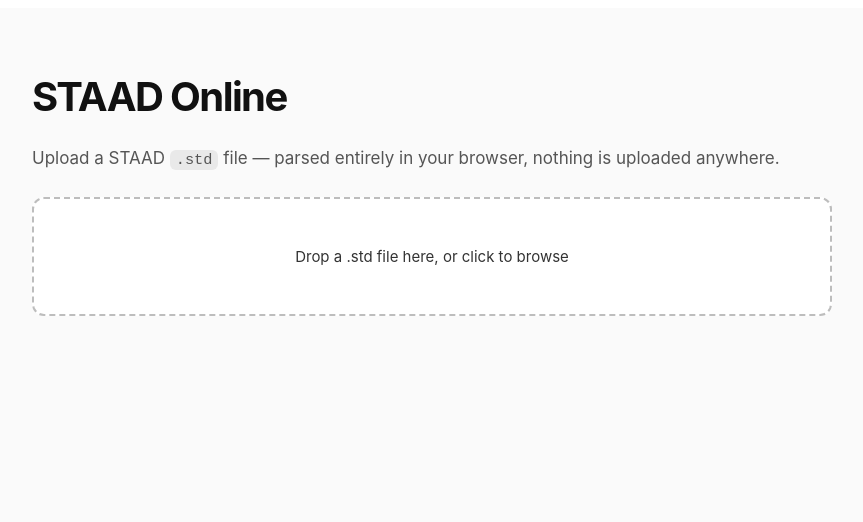
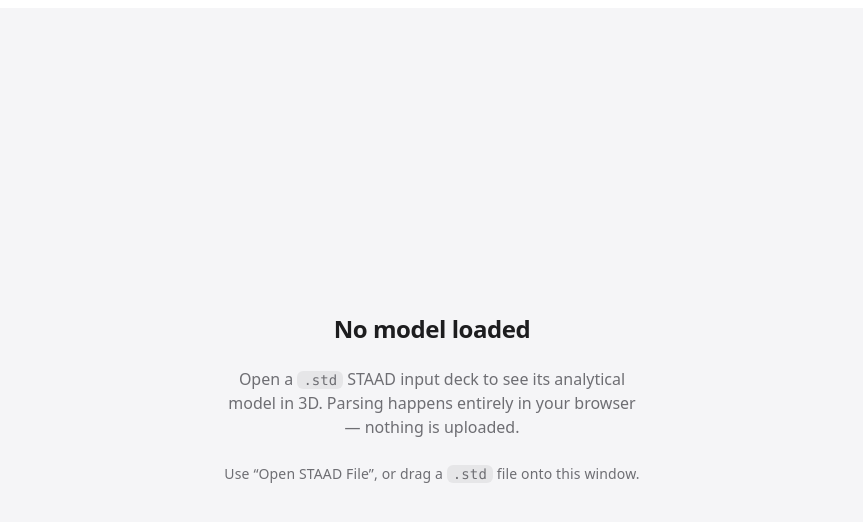
Before and after one commit to egyangelo/staadonline, a Next.js app in the folder web/: page / in a window 1280 px wide. Shown: the top 522 px of the page, without its empty margins (208-1071 px from the left). Built offline with nearby package versions, Linux system fonts and the light colour scheme; what @staad-online/parser would draw is missing.

Commit message:
feat(02-07): viewer page controller + viewer.module.css tokens (FILE-01..04, D-11/12)

```diff
--- a/web/app/globals.css
+++ b/web/app/globals.css
@@ -1,12 +1,18 @@
+/*
+ * Global base (02-07 Task 2): system-ui font stack (UI-SPEC), color-scheme
+ * base that paints the full-viewport canvas background, and the reset +
+ * smoothing kept from the original scaffold. The viewer surface itself is
+ * styled by viewer.module.css on the page root.
+ */
 :root {
-  --background: #ffffff;
-  --foreground: #171717;
+  --background: #f5f5f7;
+  --foreground: #1d1d1f;
 }
 
 @media (prefers-color-scheme: dark) {
   :root {
-    --background: #0a0a0a;
-    --foreground: #ededed;
+    --background: #0a0a0c;
+    --foreground: #f5f5f7;
   }
 }
 
@@ -17,16 +23,23 @@ html {
 html,
 body {
   max-width: 100vw;
-  overflow-x: hidden;
+  overflow: hidden;
 }
 
 body {
   min-height: 100%;
   color: var(--foreground);
   background: var(--background);
-  font-family: Arial, Helvetica, sans-serif;
+  font-family:
+    system-ui,
+    -apple-system,
+    BlinkMacSystemFont,
+    "Segoe UI",
+    Roboto,
+    sans-serif;
   -webkit-font-smoothing: antialiased;
   -moz-osx-font-smoothing: grayscale;
+  color-scheme: light dark;
 }
 
 * {
@@ -39,9 +52,3 @@ a {
   color: inherit;
   text-decoration: none;
 }
-
-@media (prefers-color-scheme: dark) {
-  html {
-    color-scheme: dark;
-  }
-}
--- a/web/app/page.tsx
+++ b/web/app/page.tsx
@@ -1,166 +1,148 @@
 "use client";
 
-import { useCallback, useState } from "react";
-import {
-  parseStaad,
-  registerParsingCommands,
-  type ParseResult,
-} from "@staad-online/parser";
-import styles from "./page.module.css";
+/**
+ * STAAD Online viewer page (02-07, D-11/D-12; FILE-01..FILE-04).
+ *
+ * Full-canvas 3D viewer with a minimal floating chrome cluster:
+ *   - <ViewerCanvas /> (02-05) fixed full-viewport behind the chrome;
+ *   - bottom-left cluster: OpenControl + ExaggerationSlider (02-06);
+ *   - StatsSummary (02-06) above the cluster;
+ *   - ErrorToast bottom-center when a typed error is set;
+ *   - LoadingOverlay (02-06) while status === 'loading'.
+ *
+ * State machine: EMPTY → LOADING → LOADED (ERROR reachable from LOADING;
+ * error restores EMPTY without touching model/warnings — FILE-03).
+ *
+ * Security (T-02-01..T-02-06): every file-derived string renders as a React
+ * text node (never dangerouslySetInnerHTML); open/drop funnel through
+ * FileService.readStdFile (FILE-04 guards INSIDE the service, page never
+ * re-checks size/extension); picker cancel no-ops by construction; a repeat
+ * open during LOADING aborts the in-flight open before committing.
+ */
+import { useCallback, useEffect, useRef, useState } from "react";
+import { parseStaad, registerParsingCommands } from "@staad-online/parser";
+import { FileServiceError, readStdFile } from "@/lib/fileService";
+import { useModelStore } from "@/store/modelStore";
+import { ViewerCanvas } from "@/components/ViewerCanvas";
+import { OpenControl } from "@/components/OpenControl";
+import { ExaggerationSlider } from "@/components/ExaggerationSlider";
+import { StatsSummary } from "@/components/StatsSummary";
+import { ErrorToast, type ErrorCode } from "@/components/ErrorToast";
+import { LoadingOverlay } from "@/components/LoadingOverlay";
+import styles from "./viewer.module.css";
 
 registerParsingCommands();
 
-interface Stats {
-  nodes: number;
-  members: number;
-  sections: number;
-  supports: number;
-  loadCases: number;
-  groups: number;
-  units: string;
-  bounds: string;
-}
+const ERROR_CODE_MAP: Record<FileServiceError["code"], ErrorCode> = {
+  WRONG_TYPE: "WRONG_TYPE",
+  TOO_LARGE: "TOO_LARGE",
+  UNREADABLE: "UNREADABLE",
+};
 
 export default function Home() {
-  const [fileName, setFileName] = useState<string | null>(null);
-  const [stats, setStats] = useState<Stats | null>(null);
-  const [warnings, setWarnings] = useState<ParseResult["warnings"] | null>(null);
-  const [error, setError] = useState<string | null>(null);
+  const status = useModelStore((s) => s.status);
+  const [error, setError] = useState<ErrorCode | null>(null);
+  const [errorDetail, setErrorDetail] = useState<string | undefined>(undefined);
   const [dragOver, setDragOver] = useState(false);
+  const openToken = useRef(0);
 
-  const parseFile = useCallback(async (file: File) => {
+  const openFile = useCallback(async (file: File) => {
+    // Every open aborts the previous in-flight one (FILE-03/T-02-06): a stale
+    // token means the old read must never commit setModel.
+    const token = ++openToken.current;
     setError(null);
-    setStats(null);
-    setWarnings(null);
-    if (!file.name.toLowerCase().endsWith(".std")) {
-      setError("Please choose a .std file (a STAAD input deck).");
-      return;
-    }
+    setErrorDetail(undefined);
+    useModelStore.getState().beginLoading();
+
     try {
-      const text = await file.text();
+      const { name, text } = await readStdFile(file);
+      if (token !== openToken.current) return;
       const result = parseStaad(text);
-      const { model } = result;
-      const b = model.bounds;
-      setFileName(file.name);
-      setStats({
-        nodes: model.nodes.length,
-        members: model.members.length,
-        sections: model.sections.size,
-        supports: model.supports.length,
-        loadCases: model.loadCases.length,
-        groups: model.groups.size,
-        units: `${model.units.length} / ${model.units.force}`,
-        bounds: `X ${b.min[0].toFixed(2)}..${b.max[0].toFixed(2)}  Y ${b.min[1].toFixed(2)}..${b.max[1].toFixed(2)}  Z ${b.min[2].toFixed(2)}..${b.max[2].toFixed(2)}`,
-      });
-      setWarnings(result.warnings);
+      if (token !== openToken.current) return;
+      useModelStore.getState().setModel(result, name);
     } catch (e) {
-      setError(e instanceof Error ? e.message : String(e));
+      if (token !== openToken.current) return;
+      if (e instanceof FileServiceError) {
+        setError(ERROR_CODE_MAP[e.code]);
+      } else {
+        setError("PARSE");
+        setErrorDetail(e instanceof Error ? e.message : String(e));
+      }
+      // EMPTY restored without touching model/warnings (FILE-03).
+      useModelStore.getState().setError();
     }
   }, []);
 
-  const onDrop = useCallback(
-    (e: React.DragEvent) => {
+  useEffect(() => {
+    const onDragOver = (e: DragEvent) => {
+      e.preventDefault();
+      setDragOver(true);
+    };
+    const onDragLeave = (e: DragEvent) => {
+      if (e.relatedTarget === null) setDragOver(false);
+    };
+    const onDrop = (e: DragEvent) => {
       e.preventDefault();
       setDragOver(false);
-      const file = e.dataTransfer.files?.[0];
-      if (file) void parseFile(file);
-    },
-    [parseFile],
-  );
+      const file = e.dataTransfer?.files?.[0];
+      if (file) void openFile(file);
+    };
+    window.addEventListener("dragover", onDragOver);
+    window.addEventListener("dragleave", onDragLeave);
+    window.addEventListener("drop", onDrop);
+    return () => {
+      window.removeEventListener("dragover", onDragOver);
+      window.removeEventListener("dragleave", onDragLeave);
+      window.removeEventListener("drop", onDrop);
+    };
+  }, [openFile]);
+
+  const ready = status === "ready";
+  const loading = status === "loading";
+  const empty = status === "empty" && !error;
 
   return (
-    <div className={styles.page}>
-      <main className={styles.main}>
-        <h1 className={styles.title}>STAAD Online</h1>
-        <p className={styles.subtitle}>
-          Upload a STAAD <code>.std</code> file — parsed entirely in your
-          browser, nothing is uploaded anywhere.
-        </p>
+    <div
+      className={`${styles.page} ${dragOver ? styles.dragOver : ""}`}
+      aria-busy={loading}
+    >
+      <ViewerCanvas />
 
-        <div
-          className={`${styles.dropzone} ${dragOver ? styles.dragover : ""}`}
-          onDragOver={(e) => {
-            e.preventDefault();
-            setDragOver(true);
-          }}
-          onDragLeave={() => setDragOver(false)}
-          onDrop={onDrop}
-        >
-          <label className={styles.fileLabel}>
-            <span>{fileName ?? "Drop a .std file here, or click to browse"}</span>
-            <input
-              type="file"
-              accept=".std"
-              onChange={(e) => {
-                const file = e.target.files?.[0];
-                if (file) void parseFile(file);
-              }}
-            />
-          </label>
+      {empty && (
+        <section className={styles.emptyState}>
+          <h1 className={styles.emptyTitle}>No model loaded</h1>
+          <p className={styles.emptyBody}>
+            Open a <code>.std</code> STAAD input deck to see its analytical
+            model in 3D. Parsing happens entirely in your browser — nothing is
+            uploaded.
+          </p>
+          <p className={styles.emptyNext}>
+            Use “Open STAAD File”, or drag a <code>.std</code> file onto this
+            window.
+          </p>
+        </section>
+      )}
+
+      {ready && (
+        <div className={styles.statsWrap}>
+          <StatsSummary />
         </div>
+      )}
 
-        {error && <p className={styles.error}>{error}</p>}
+      <div className={styles.cluster}>
+        <OpenControl onOpen={openFile} />
+        <ExaggerationSlider />
+      </div>
 
-        {stats && (
-          <section className={styles.results}>
-            <h2>Model summary</h2>
-            <div className={styles.grid}>
-              <div className={styles.card}>
-                <span className={styles.cardValue}>{stats.nodes}</span>
-                <span className={styles.cardLabel}>Joints</span>
-              </div>
-              <div className={styles.card}>
-                <span className={styles.cardValue}>{stats.members}</span>
-                <span className={styles.cardLabel}>Members</span>
-              </div>
-              <div className={styles.card}>
-                <span className={styles.cardValue}>{stats.sections}</span>
-                <span className={styles.cardLabel}>Sections</span>
-              </div>
-              <div className={styles.card}>
-                <span className={styles.cardValue}>{stats.supports}</span>
-                <span className={styles.cardLabel}>Supports</span>
-              </div>
-              <div className={styles.card}>
-                <span className={styles.cardValue}>{stats.loadCases}</span>
-                <span className={styles.cardLabel}>Load cases</span>
-              </div>
-              <div className={styles.card}>
-                <span className={styles.cardValue}>{stats.groups}</span>
-                <span className={styles.cardLabel}>Groups</span>
-              </div>
-            </div>
-            <dl className={styles.details}>
-              <div>
-                <dt>Units</dt>
-                <dd>{stats.units}</dd>
-              </div>
-              <div>
-                <dt>Bounds</dt>
-                <dd>{stats.bounds}</dd>
-              </div>
-            </dl>
-          </section>
-        )}
+      {error && (
+        <ErrorToast
+          code={error}
+          detail={errorDetail}
+          onDismiss={() => setError(null)}
+        />
+      )}
 
-        {warnings && warnings.length > 0 && (
-          <section className={styles.warnings}>
-            <h2>Warnings ({warnings.length})</h2>
-            <ul>
-              {warnings.slice(0, 20).map((w, i) => (
-                <li key={i}>
-                  <code>{w.code}</code> line {w.line} — {w.message}
-                </li>
-              ))}
-              {warnings.length > 20 && <li>… and {warnings.length - 20} more</li>}
-            </ul>
-          </section>
-        )}
-
-        {stats && warnings && warnings.length === 0 && (
-          <p className={styles.clean}>Clean parse — no warnings.</p>
-        )}
-      </main>
+      {loading && <LoadingOverlay />}
     </div>
   );
 }
--- /dev/null
+++ b/web/app/viewer.module.css
@@ -0,0 +1,307 @@
+/*
+ * Viewer layout + full UI-SPEC token set (02-07 Task 2, D-11/D-12).
+ *
+ * Manual tokens — no Tailwind/shadcn/components.json. Implements the
+ * UI-SPEC spacing scale (4/8/16/24/32/48/64), radii (6/12/20/999), the
+ * 4-size/2-weight type scale with size-specific tracking, the 60/30/10 color
+ * split (light + dark first-class), glass chrome with vibrancy weight bumps,
+ * ephemeral depth, the dragover indicator, and the §Reduced-Motion /
+ * §Reduced-Transparency / §Contrast accessibility blocks verbatim.
+ *
+ * Patterns carried over from the retired page.module.css: .grid/
+ * .cardValue/.cardLabel (24px 600 / 12px uppercase), the mono .details block,
+ * and the error/warnings/clean color families.
+ */
+
+.page {
+  position: relative;
+  height: 100vh;
+  color-scheme: light dark;
+  overflow: hidden;
+  background: #f5f5f7; /* Dominant 60% — paints the full-viewport scene canvas */
+  color: #1d1d1f;
+  font-family:
+    system-ui,
+    -apple-system,
+    BlinkMacSystemFont,
+    "Segoe UI",
+    Roboto,
+    sans-serif;
+  -webkit-font-smoothing: antialiased;
+  -moz-osx-font-smoothing: grayscale;
+  transition: background 400ms ease, color 400ms ease;
+}
+
+.page.dragOver::after {
+  content: "";
+  position: fixed;
+  inset: 0;
+  pointer-events: none;
+  background: rgba(0, 122, 255, 0.12); /* drag-over fill (light) */
+  border: 2px dashed #007aff;
+  border-radius: 0;
+  z-index: 50;
+  animation: appearance 200ms ease;
+}
+
+@keyframes appearance {
+  from {
+    opacity: 0;
+  }
+  to {
+    opacity: 1;
+  }
+}
+
+/* --- Empty state (EMPTY) ---------------------------------------------- */
+
+.emptyState {
+  position: fixed;
+  inset: 0;
+  display: flex;
+  flex-direction: column;
+  align-items: center;
+  justify-content: center;
+  gap: 24px;
+  padding: 0 48px;
+  text-align: center;
+  pointer-events: none;
+  z-index: 10;
+}
+
+.emptyTitle {
+  font-size: 24px;
+  font-weight: 600;
+  line-height: 1.15;
+  letter-spacing: -0.018em;
+  margin: 0;
+}
+
+.emptyBody {
+  max-width: 420px;
+  font-size: 16px;
+  line-height: 1.5;
+  color: #6e6e73;
+  margin: 0;
+}
+
+.emptyBody code,
+.emptyNext code {
+  font-family: ui-monospace, "Cascadia Mono", Consolas, monospace;
+  font-size: 14px;
+  font-weight: 400;
+  background: rgba(0, 0, 0, 0.06);
+  border-radius: 6px;
+  padding: 1px 6px;
+}
+
+.emptyNext {
+  font-size: 14px;
+  line-height: 1.5;
+  letter-spacing: 0.01em;
+  color: #6e6e73;
+  margin: 0;
+}
+
+/* --- Floating chrome ------------------------------------------- */
+
+.cluster {
+  position: fixed;
+  left: 16px;
+  bottom: 16px;
+  display: flex;
+  flex-direction: column;
+  gap: 12px;
+  z-index: 20;
+  will-change: transform, opacity, backdrop-filter;
+}
+
+.statsWrap {
+  position: fixed;
+  left: 16px;
+  bottom: 132px;
+  z-index: 19;
+  will-change: transform, opacity, backdrop-filter;
+}
+
+/* Retained stats-grid card pattern (cardValue 24px 600 / cardLabel 12px
+   uppercase) + mono .details block, carried over from page.module.css for
+   reuse by any inline summary surface this phase or the next. */
+.card {
+  display: flex;
+  flex-direction: column;
+  align-items: center;
+  gap: 4px;
+  background: #ffffff;
+  border: 1px solid #e5e5ea;
+  border-radius: 10px;
+  padding: 16px 8px;
+}
+
+.grid {
+  display: grid;
+  grid-template-columns: repeat(auto-fit, minmax(110px, 1fr));
+  gap: 12px;
+}
+
+.cardValue {
+  font-size: 24px;
+  font-weight: 600;
+  line-height: 1.15;
+  letter-spacing: -0.018em;
+}
+
+.cardLabel {
+  font-size: 12px;
+  font-weight: 400;
+  line-height: 1.4;
+  letter-spacing: 0.06em;
+  text-transform: uppercase;
+  color: #6e6e73;
+}
+
+.details {
+  display: grid;
+  grid-template-columns: 1fr 1fr;
+  gap: 12px;
+  margin: 20px 0 0;
+}
+
+.details dt {
+  font-size: 12px;
+  text-transform: uppercase;
+  letter-spacing: 0.06em;
+  color: #6e6e73;
+  margin: 0 0 4px;
+}
+
+.details dd {
+  margin: 0;
+  font-family: ui-monospace, "Cascadia Mono", Consolas, monospace;
+  font-size: 14px;
+}
+
+.error {
+  color: #b91c1c;
+  background: #fef2f2;
+  border: 1px solid #fecaca;
+  border-radius: 8px;
+  padding: 12px 16px;
+}
+
+.warnings {
+  background: #fff3e8;
+  border: 1px solid #fde68a;
+  border-radius: 12px;
+  padding: 24px;
+  color: #b45309;
+}
+
+.clean {
+  color: #16a34a;
+  background: #f0fdf4;
+  border: 1px solid #bbf7d0;
+  border-radius: 8px;
+  padding: 12px 16px;
+}
+
+/* --- Accessibility blocks (UI-SPEC §Reduced Motion, verbatim contract) -- */
+
+.antialiased {
+  -webkit-font-smoothing: antialiased;
+}
+
+/* --- Dark mode (60/30/10, first-class) ------------------------------- */
+
+@media (prefers-color-scheme: dark) {
+  .page {
+    background: #0a0a0c;
+    color: #f5f5f7;
+  }
+
+  .page.dragOver::after {
+    background: rgba(10, 132, 255, 0.16);
+    border-color: #0a84ff;
+  }
+
+  .emptyBody,
+  .emptyNext {
+    color: #a1a1a6;
+  }
+
+  .emptyBody code,
+  .emptyNext code {
+    background: rgba(255, 255, 255, 0.12);
+  }
+
+  .card {
+    background: #1c1c1e;
+    border-color: #2c2c2e;
+  }
+
+  .cardLabel,
+  .details dt {
+    color: #a1a1a6;
+  }
+
+  .error {
+    color: #ff453a;
+    background: rgba(255, 69, 58, 0.1);
+    border-color: #ff453a;
+  }
+
+  .warnings {
+    background: #3a2a14;
+    border-color: #ffd60a;
+    color: #ffd60a;
+  }
+
+  .clean {
+    color: #32d74b;
+    background: #0b2e17;
+    border-color: #32d74b;
+  }
+}
+
+/* --- Reduced motion: springs → short opacity cross-fades, no transforms -- */
+
+@media (prefers-reduced-motion: reduce) {
+  .cluster,
+  .statsWrap,
+  .emptyState {
+    transition: opacity 150ms ease;
+    transform: none !important;
+  }
+
+  .page {
+    transition: background 150ms ease;
+  }
+}
+
+/* --- Reduced transparency: solid surfaces, no blur --------------------- */
+
+@media (prefers-reduced-transparency: reduce) {
+  .page {
+    /* chrome surfaces fall back to solid via their own component modules
+       (OpenControl/Slider/Stats/Toast); the page canvas stays solid by
+       design — nothing blurred here. */
+  }
+}
+
+/* --- High contrast: defined 1px border on floating surfaces ------------- */
+
+@media (prefers-contrast: more) {
+  .cluster,
+  .statsWrap,
+  .emptyState {
+    border: 1px solid #9a9aa0;
+  }
+}
+
+/* --- Viewport trim ------------------------------------------------------ */
+
+@media (min-width: 640px) {
+  .emptyState {
+    padding: 0 64px;
+  }
+}
```
